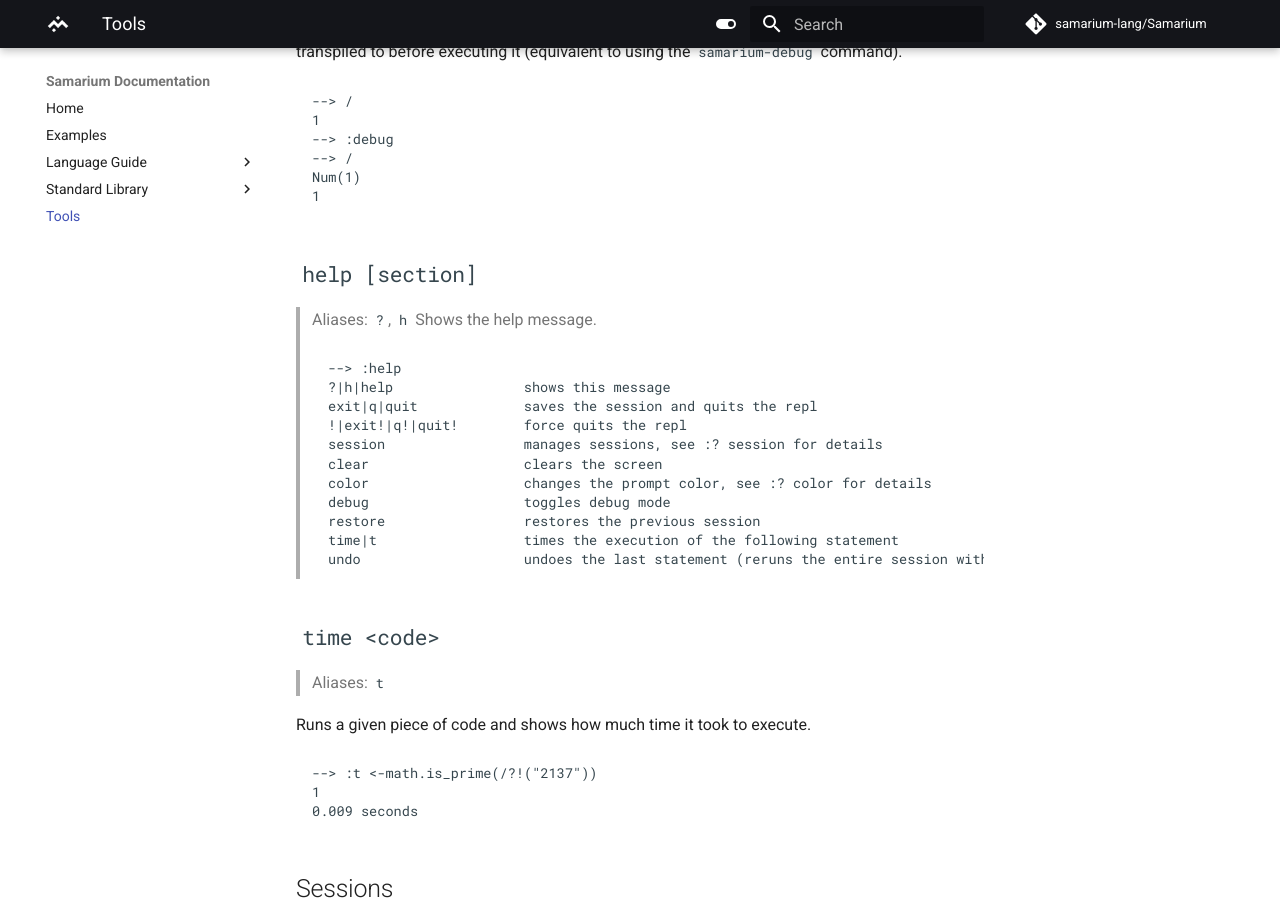
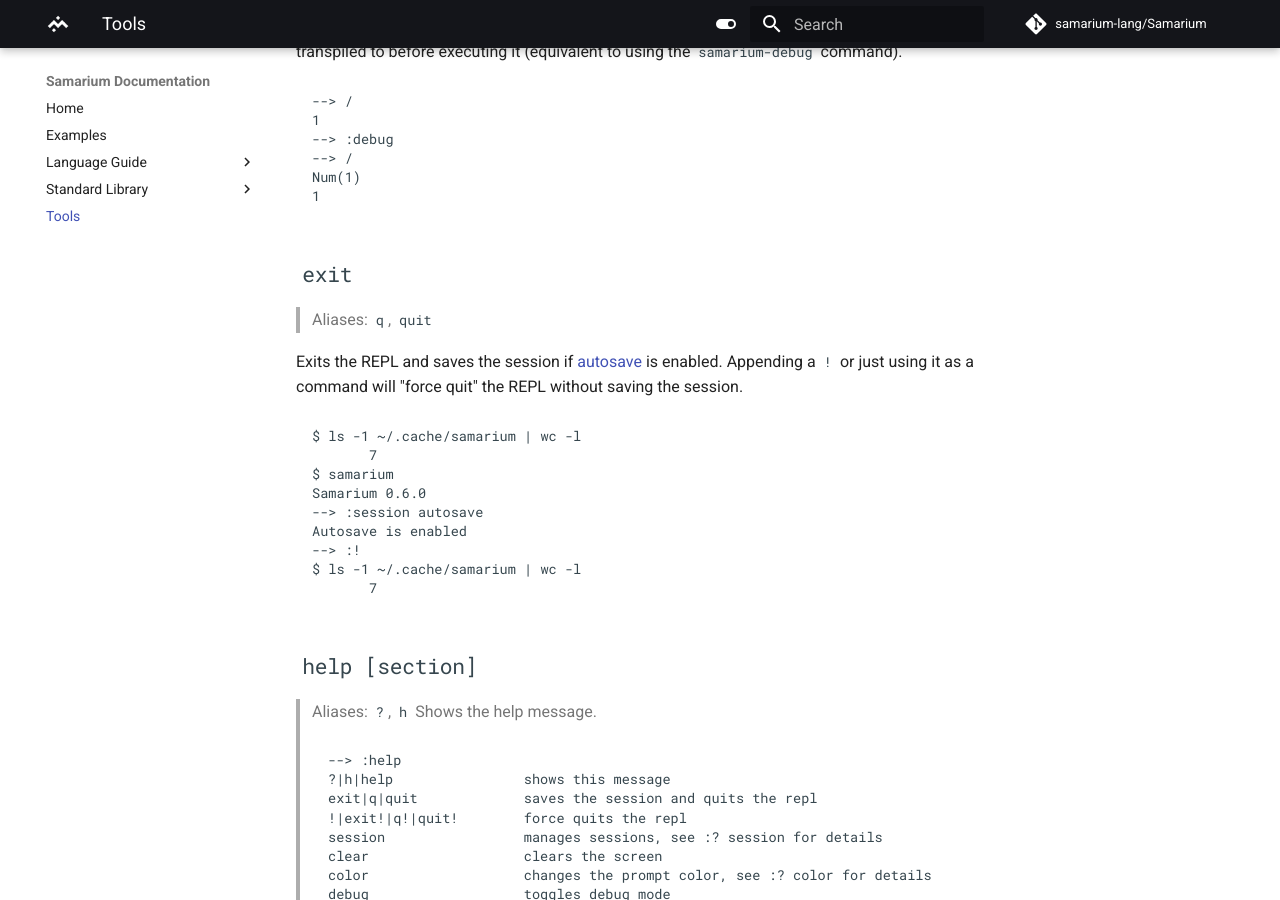
Before and after one commit to samarium-lang/Samarium, an MkDocs documentation site: the page built from docs/tools.md, in a window 1280 px wide and 900 px high, scrolled down 1482 px. Built offline with MkDocs 1.6.1 and Material for MkDocs 9.7.7, drawn with Linux system fonts in a browser that asks for light colours; comment, search, counter and statistics services are not loaded.

Commit message:
(docs) Added exit command

````diff
--- a/docs/tools.md
+++ b/docs/tools.md
@@ -71,6 +71,25 @@
 ```
 
 
+## `exit`
+> Aliases: `q`, `quit`
+
+Exits the REPL and saves the session if [autosave](#autosave-truefalse) is
+enabled. Appending a `!` or just using it as a command will "force quit" the
+REPL without saving the session.
+```
+$ ls -1 ~/.cache/samarium | wc -l
+       7
+$ samarium
+Samarium 0.6.0
+--> :session autosave
+Autosave is enabled
+--> :!
+$ ls -1 ~/.cache/samarium | wc -l
+       7
+```
+
+
 ## `help [section]`
 > Aliases: `?`, `h`
 Shows the help message.
````
